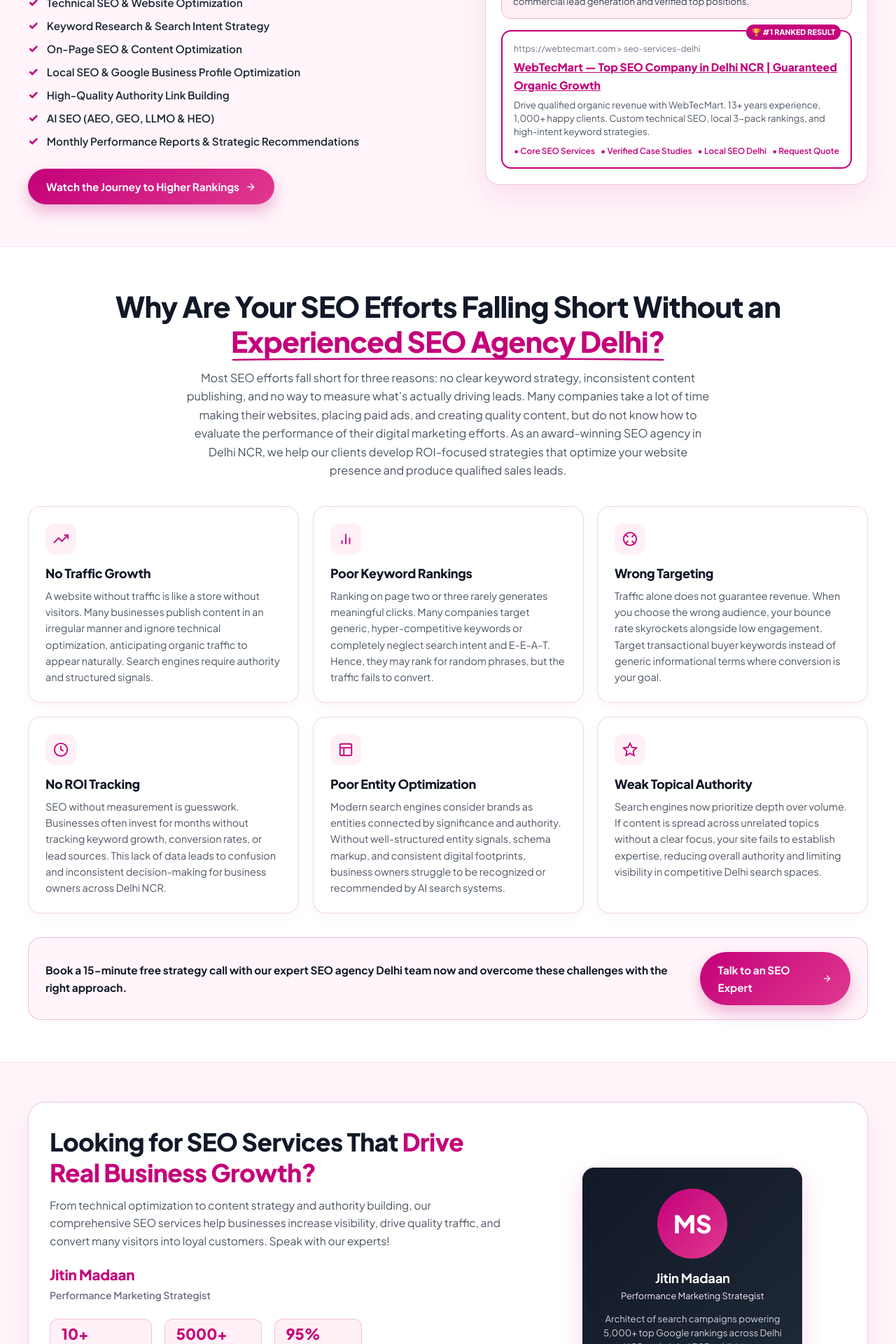
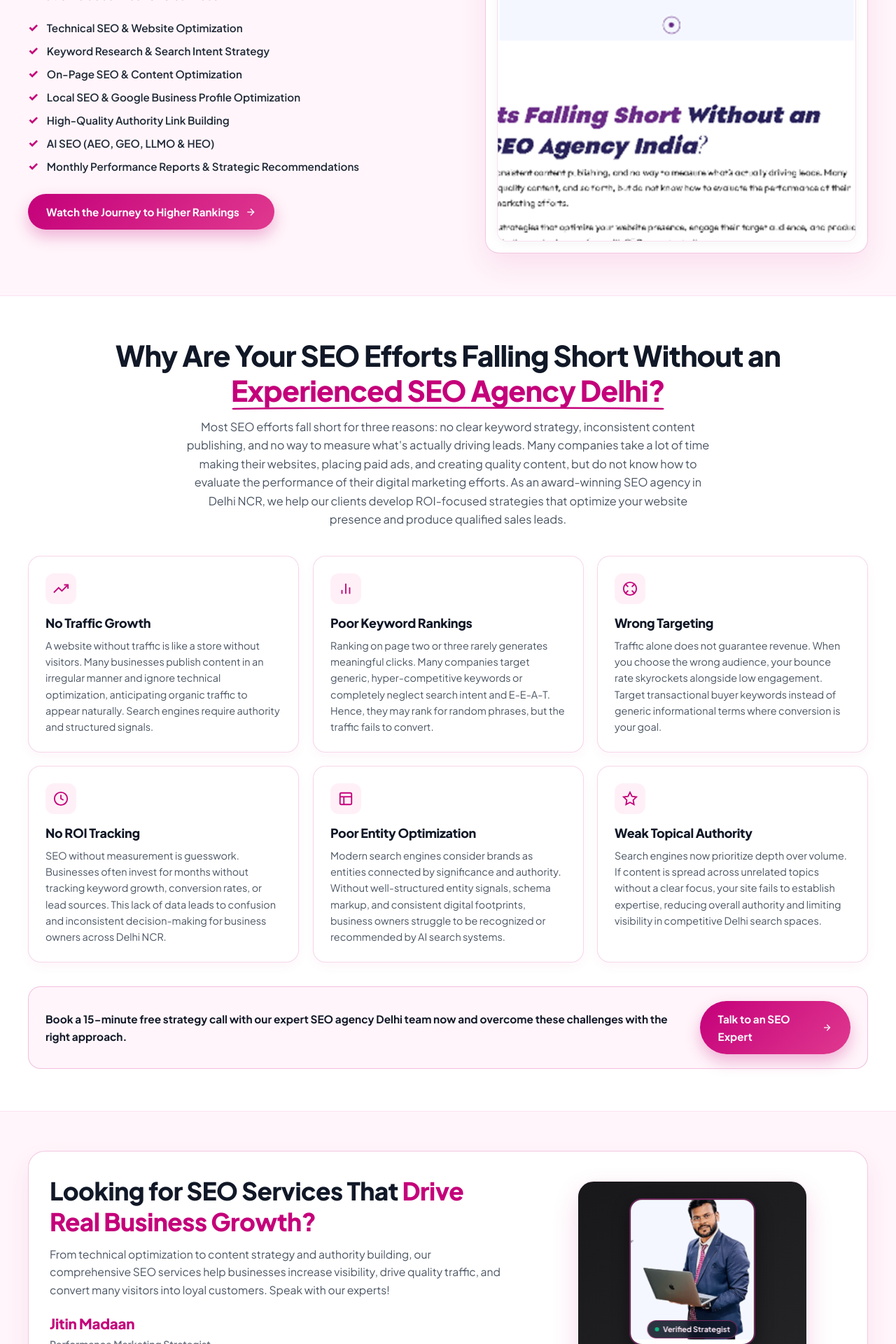
Before and after one commit to kavitapathak-alt/webtecmart-project, a PHP site: page /seo-services-delhi.php in a window 1280 px wide. Shown: the part 1720-3640 px from the top of the page at 70% size. Run offline with PHP 8.4, Linux system fonts and the light colour scheme; some libraries are stand-ins or nearby versions.

Commit message:
Update strategist to Jitin Madaan, set Autumn Fair 2027, embed HD photo and SERP preview images, and wire dynamic CMS controls

```diff
--- a/b2b-exhibition-seo.php
+++ b/b2b-exhibition-seo.php
@@ -1319,7 +1319,7 @@
                             <td><span style="background: #FFF0F7; color: #C4007A; font-weight: 700; font-size: 0.74rem; padding: 3px 8px; border-radius: 9999px;">High Intent</span></td>
                         </tr>
                         <tr>
-                            <td><strong>IHGF Autumn Fair Dates 2026</strong></td>
+                            <td><strong>IHGF Autumn Fair Dates 2027</strong></td>
                             <td style="color: #6B7280; font-size: 0.82rem;">ihgfdelhifair.in</td>
                             <td style="text-align: center;"><span class="del-kw-rank-badge">#1</span></td>
                             <td><span class="del-kw-gain">↑ +25 Positions</span></td>
--- a/functions.php
+++ b/functions.php
@@ -464,13 +464,13 @@
         ],
         [
             'id' => 2,
-            'title' => 'Autumn fair 2026',
+            'title' => 'Autumn fair 2027',
             'industry' => 'Local Business',
             'flag' => '🇦🇪',
             'country' => 'UAE',
             'duration' => '4 Months',
             'result' => 'Top 3 Rankings',
-            'description' => 'India is a trusted global sourcing partner, with the 62nd IHGF Delhi Autumn Fair 2026 serving as a one-stop sourcing destination.',
+            'description' => 'India is a trusted global sourcing partner, with the 62nd IHGF Delhi Autumn Fair 2027 serving as a one-stop sourcing destination.',
             'image' => '/assets/images/case-study-2.jpg',
             'imageFit' => 'contain',
             'website' => 'https://ihgfdelhifair.in/',
@@ -484,10 +484,10 @@
             ],
             'keywords' => [
                 ['text' => 'Autumn Fair', 'top' => true],
-                ['text' => 'Autumn Fair 2026', 'top' => true],
-                ['text' => 'Autumn Fair Dates 2026', 'top' => true],
-                ['text' => 'Autumn Fair Asia 2026'],
-                ['text' => 'Autumn Sourcing Fair 2026'],
+                ['text' => 'Autumn Fair 2027', 'top' => true],
+                ['text' => 'Autumn Fair Dates 2027', 'top' => true],
+                ['text' => 'Autumn Fair Asia 2027'],
+                ['text' => 'Autumn Sourcing Fair 2027'],
             ],
         ],
     ];
--- a/seo-services-delhi.php
+++ b/seo-services-delhi.php
@@ -12,8 +12,11 @@
 
 $heroTitle = $dbService['hero_title'] ?? 'Build Search Visibility That Drives Real Business Growth';
 $heroDesc = $dbService['hero_description'] ?? ($dbService['summary'] ?? 'Get discovered through traditional search and emerging AI experiences with data-led SEO built around relevant content, strong technical foundations, entity signals, and sustainable authority.');
-$founderName = $dbService['founder_name'] ?? 'Mr. Manoj Sharma';
-$founderRole = $dbService['founder_role'] ?? 'Co-Founder & Digital Growth Strategist';
+$founderName = $dbService['founder_name'] ?? 'Jitin Madaan';
+$founderRole = $dbService['founder_role'] ?? 'Performance Marketing Strategist';
+$founderImage = $dbService['founder_image'] ?? '/assets/images/jitin-madaan.png';
+$founderAvatar = $dbService['founder_avatar'] ?? '/assets/images/jitin-madaan-avatar.png';
+$founderInitial = 'JM';
 ?>
 
 <!-- Schema.org JSON-LD Structured Data for Local SEO & FAQPage -->
@@ -280,8 +283,8 @@
         box-shadow: 0 6px 18px rgba(196, 0, 122, 0.05);
     }
     .del-author-avatar {
-        width: 44px;
-        height: 44px;
+        width: 48px;
+        height: 48px;
         border-radius: 50%;
         background: linear-gradient(135deg, #C4007A, #E0398F);
         color: #FFFFFF;
@@ -289,8 +292,18 @@
         align-items: center;
         justify-content: center;
         font-weight: 800;
-        font-size: 1.1rem;
+        font-size: 1.05rem;
         flex-shrink: 0;
+        overflow: hidden;
+        border: 2px solid #FFF0F7;
+        box-shadow: 0 4px 10px rgba(196, 0, 122, 0.15);
+    }
+    .del-author-avatar img {
+        width: 100%;
+        height: 100%;
+        object-fit: cover;
+        border-radius: 50%;
+        display: block;
     }
     .del-author-meta .name {
         font-weight: 700;
@@ -480,8 +493,21 @@
         border-radius: 20px;
         border: 1.5px solid rgba(196, 0, 122, 0.22);
         box-shadow: 0 18px 40px rgba(196, 0, 122, 0.09);
-        padding: 22px;
+        padding: 16px;
         overflow: hidden;
+    }
+    .del-serp-preview-img-wrap {
+        border-radius: 14px;
+        overflow: hidden;
+        background: #FFFFFF;
+        border: 1px solid rgba(196, 0, 122, 0.12);
+        box-shadow: 0 4px 16px rgba(0, 0, 0, 0.04);
+    }
+    .del-serp-preview-img-wrap img {
+        width: 100%;
+        height: auto;
+        display: block;
+        border-radius: 12px;
     }
     .del-serp-browser-bar {
         display: flex;
@@ -744,15 +770,87 @@
     .del-founder-photo-box {
         position: relative;
         width: 100%;
-        max-width: 320px;
+        max-width: 330px;
+        border-radius: 24px;
+        overflow: hidden;
+        border: 2px solid #FFF0F7;
+        box-shadow: 0 16px 36px rgba(196, 0, 122, 0.16);
+        background: linear-gradient(145deg, #18181B, #27272A);
+        text-align: center;
+        padding: 24px 20px;
+        color: #FFFFFF;
+    }
+    .del-founder-img-wrapper {
+        position: relative;
+        width: 180px;
+        height: 210px;
+        margin: 0 auto 16px;
+        border-radius: 18px;
+        overflow: hidden;
+        border: 2px solid rgba(224, 57, 143, 0.45);
+        box-shadow: 0 8px 24px rgba(0, 0, 0, 0.45);
+        background: #0F172A;
+    }
+    .del-founder-photo {
+        width: 100%;
+        height: 100%;
+        object-fit: cover;
+        object-position: center top;
+        display: block;
+    }
+    .del-founder-avatar-fallback {
+        width: 100%;
+        height: 100%;
+        background: linear-gradient(135deg, #C4007A, #E0398F);
+        color: #fff;
+        display: flex;
+        align-items: center;
+        justify-content: center;
+        font-size: 2.5rem;
+        font-weight: 800;
+    }
+    .del-founder-badge-pill {
+        position: absolute;
+        bottom: 8px;
+        left: 50%;
+        transform: translateX(-50%);
+        background: rgba(17, 24, 39, 0.88);
+        backdrop-filter: blur(6px);
+        color: #FCE7F3;
+        font-size: 0.68rem;
+        font-weight: 700;
+        padding: 3px 10px;
         border-radius: 20px;
-        overflow: hidden;
-        border: 3px solid #FFF0F7;
-        box-shadow: 0 14px 30px rgba(196, 0, 122, 0.15);
-        background: linear-gradient(135deg, #111827, #1F2937);
-        text-align: center;
-        padding: 30px 20px;
+        border: 1px solid rgba(224, 57, 143, 0.5);
+        display: inline-flex;
+        align-items: center;
+        gap: 5px;
+        white-space: nowrap;
+    }
+    .del-founder-badge-pill .badge-dot {
+        width: 6px;
+        height: 6px;
+        border-radius: 50%;
+        background: #10B981;
+    }
+    .del-founder-name-tag {
         color: #FFFFFF;
+        font-size: 1.25rem;
+        font-weight: 800;
+        margin: 0 0 4px;
+        letter-spacing: -0.01em;
+    }
+    .del-founder-role-tag {
+        color: #FCE7F3;
+        font-size: 0.84rem;
+        font-weight: 600;
+        margin-bottom: 12px;
+    }
+    .del-founder-bio {
+        font-size: 0.82rem;
+        color: #D1D5DB;
+        margin: 0;
+        line-height: 1.5;
     }
 
     /* What We Offer 6 Cards */
@@ -1178,10 +1276,16 @@
 
                     <!-- Strategist / Author Stamp (Image 1 Style) -->
                     <div class="del-author-card">
-                        <div class="del-author-avatar">MS</div>
+                        <div class="del-author-avatar">
+                            <?php if (!empty($founderAvatar) && file_exists(__DIR__ . $founderAvatar)): ?>
+                                <img src="<?= htmlspecialchars($founderAvatar) ?>" alt="<?= htmlspecialchars($founderName) ?>" class="del-author-img">
+                            <?php else: ?>
+                                <?= htmlspecialchars($founderInitial) ?>
+                            <?php endif; ?>
+                        </div>
                         <div class="del-author-meta">
                             <div class="name"><?= htmlspecialchars($founderName) ?></div>
-                            <div class="sub"><?= htmlspecialchars($founderRole) ?> &bull; Published: Nov 04, 2025 &bull; Updated: Oct 31, 2026</div>
+                            <div class="sub"><?= htmlspecialchars($founderRole) ?> &bull; Published: Nov 04, 2025 &bull; Updated: Nov 03, 2026</div>
                         </div>
                     </div>
                 </div>
@@ -1319,45 +1423,8 @@
                 <!-- Right Column: Visual Google SERP AI Overview (Matching Image 2) -->
                 <div class="del-takeaways-right" data-wtm-reveal="fade-up">
                     <div class="del-serp-mockup">
-                        <div class="del-serp-browser-bar">
-                            <span class="search-icon">🔍</span>
-                            <span>seo services delhi</span>
-                        </div>
-
-                        <div class="del-serp-tabs">
-                            <span class="active">All</span>
-                            <span>Images</span>
-                            <span>Videos</span>
-                            <span>Forums</span>
-                            <span>News</span>
-                            <span>Tools</span>
-                        </div>
-
-                        <!-- AI Overview Mockup -->
-                        <div class="del-ai-overview-card">
-                            <div class="del-ai-tag">
-                                <svg width="14" height="14" viewBox="0 0 24 24" fill="none" stroke="currentColor" stroke-width="2"><path d="M12 2l2.4 6.6L21 11l-6.6 2.4L12 20l-2.4-6.6L3 11l6.6-2.4L12 2z"/></svg>
-                                <span>AI Overview</span>
-                            </div>
-                            <p class="del-ai-desc">
-                                <strong>SEO services</strong> help your website rank higher on search engines like Google to get more organic visitors. Key offerings include technical site architecture, keyword research, and on-page optimization. Top-ranked agencies in the Delhi NCR region include <strong>WebTecMart</strong>, recognized for commercial lead generation and verified top positions.
-                            </p>
-                        </div>
-
-                        <!-- #1 Ranked Result Highlighted -->
-                        <div class="del-serp-winner-card">
-                            <span class="del-winner-badge">🏆 #1 RANKED RESULT</span>
-                            <div class="del-winner-url">https://webtecmart.com &gt; seo-services-delhi</div>
-                            <div class="del-winner-title">WebTecMart &mdash; Top SEO Company in Delhi NCR | Guaranteed Organic Growth</div>
-                            <p class="del-winner-snippet">
-                                Drive qualified organic revenue with WebTecMart. 13+ years experience, 1,000+ happy clients. Custom technical SEO, local 3-pack rankings, and high-intent keyword strategies.
-                            </p>
-                            <div class="del-winner-sitelinks">
-                                <span>&bull; Core SEO Services</span>
-                                <span>&bull; Verified Case Studies</span>
-                                <span>&bull; Local SEO Delhi</span>
-                                <span>&bull; Request Quote</span>
-                            </div>
+                        <div class="del-serp-preview-img-wrap">
+                            <img src="/assets/images/seo-takeaways-preview.png" alt="Google Search SEO Rankings Delhi WebTecMart" class="del-serp-img" loading="lazy">
                         </div>
                     </div>
                 </div>
@@ -1492,12 +1559,19 @@
 
                 <div class="del-founder-right">
                     <div class="del-founder-photo-box">
-                        <div style="width: 100px; height: 100px; border-radius: 50%; background: linear-gradient(135deg, #C4007A, #E0398F); margin: 0 auto 16px; display: flex; align-items: center; justify-content: center; font-size: 2.2rem; font-weight: 800; color: #fff;">
-                            MS
-                        </div>
-                        <h4 style="color: #FFFFFF; font-size: 1.15rem; margin: 0 0 4px;"><?= htmlspecialchars($founderName) ?></h4>
-                        <div style="color: #FCE7F3; font-size: 0.8rem; margin-bottom: 12px;"><?= htmlspecialchars($founderRole) ?></div>
-                        <p style="font-size: 0.82rem; color: #D1D5DB; margin: 0; line-height: 1.5;">
+                        <div class="del-founder-img-wrapper">
+                            <?php if (!empty($founderImage) && file_exists(__DIR__ . $founderImage)): ?>
+                                <img src="<?= htmlspecialchars($founderImage) ?>" alt="<?= htmlspecialchars($founderName) ?>" class="del-founder-photo">
+                            <?php else: ?>
+                                <div class="del-founder-avatar-fallback"><?= htmlspecialchars($founderInitial) ?></div>
+                            <?php endif; ?>
+                            <div class="del-founder-badge-pill">
+                                <span class="badge-dot"></span> Verified Strategist
+                            </div>
+                        </div>
+                        <h4 class="del-founder-name-tag"><?= htmlspecialchars($founderName) ?></h4>
+                        <div class="del-founder-role-tag"><?= htmlspecialchars($founderRole) ?></div>
+                        <p class="del-founder-bio">
                             Architect of search campaigns powering 5,000+ top Google rankings across Delhi NCR and global B2B exhibitions.
                         </p>
                     </div>
@@ -1761,7 +1835,7 @@
                             <td><span style="background: #FFF0F7; color: #C4007A; font-weight: 700; font-size: 0.74rem; padding: 3px 8px; border-radius: 9999px;">High Intent</span></td>
                         </tr>
                         <tr>
-                            <td><strong>IHGF Autumn Fair Dates 2026</strong></td>
+                            <td><strong>IHGF Autumn Fair Dates 2027</strong></td>
                             <td style="color: #6B7280; font-size: 0.82rem;">ihgfdelhifair.in</td>
                             <td style="text-align: center;"><span class="del-kw-rank-badge">#1</span></td>
                             <td><span class="del-kw-gain">↑ +25 Positions</span></td>
```
Also changed, not shown: admin/services.php (+39 -2 lines), app/components/sections/SeoSuccessStoriesSection.php (+12 -12 lines), seo-audit.php (+6 -4 lines), assets/images/jitin-madaan-avatar.png (added), assets/images/jitin-madaan.png (added), assets/images/seo-takeaways-preview.png (added), assets/uploads/content/65a56caf8961a591343425fb.jpg (added), public/assets/uploads/content/65a56caf8961a591343425fb.jpg (added), public/assets/uploads/content/jitin-madaan-avatar.png (added), public/assets/uploads/content/jitin-madaan.png (added), public/assets/uploads/content/seo-takeaways-preview.png (added), storage/site.db.
